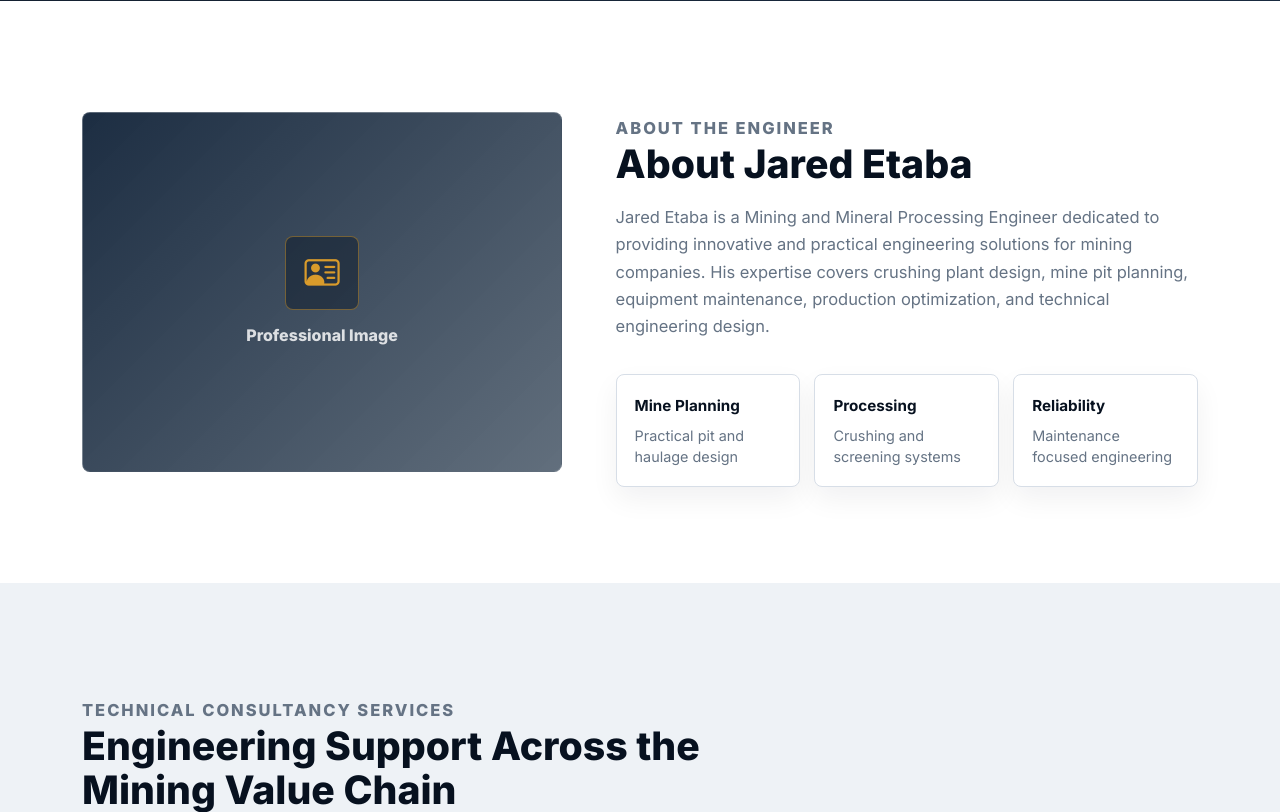
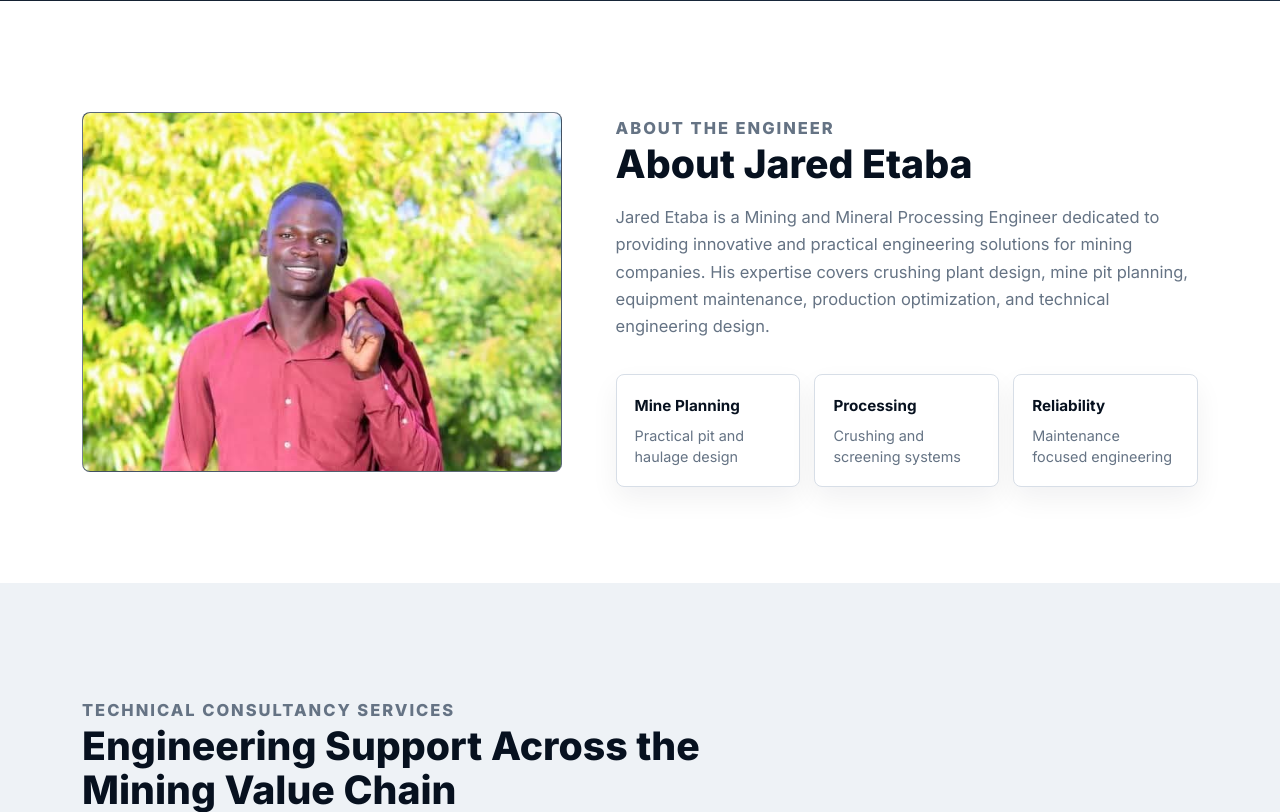
Before and after one commit to JAPHES/consultantfirm, a Django app: page / in a window 1280 px wide. Shown: the part 783-1595 px from the top of the page. Run offline with Django 5.2, Linux system fonts and the light colour scheme; some libraries are stand-ins or nearby versions.

Commit message:
wired images and added them

```diff
--- a/assets/css/main.css
+++ b/assets/css/main.css
@@ -331,6 +331,16 @@ h3 {
     repeating-linear-gradient(135deg, rgba(255, 255, 255, 0.14) 0 1px, transparent 1px 16px);
   border: 1px solid rgba(255, 255, 255, 0.16);
   border-radius: var(--radius);
+}
+
+.hero-visual img,
+.media-placeholder img,
+.equipment-image img,
+.project-image img {
+  width: 100%;
+  height: 100%;
+  object-fit: cover;
+  display: block;
 }
 
 .hero-visual {
@@ -668,6 +678,10 @@ h3 {
   z-index: 2;
   color: rgba(255, 255, 255, 0.78);
   font-weight: 800;
+}
+
+.project-image.has-image::after {
+  content: none;
 }
 
 .project-card span {
--- a/templates/cons/index.html
+++ b/templates/cons/index.html
@@ -1,4 +1,5 @@
 {% extends "cons/base.html" %}
+{% load static %}
 
 {% block title %}JEA Consultancy Firm | Mining and Mineral Processing Engineering{% endblock %}
 {% block body_class %}home-page{% endblock %}
@@ -18,14 +19,8 @@
           </div>
         </div>
 
-        <div class="hero-visual reveal" role="img" href="jared.jpeng">
-          <div class="placeholder-frame">
-            <div class="placeholder-content">
-              <i class="bi bi-minecart-loaded" aria-hidden="true"></i>
-              <span>Mining Operation Image</span>
-            </div>
-            <div class="engineering-lines" aria-hidden="true"></div>
-          </div>
+        <div class="hero-visual reveal has-image" role="img" aria-label="Mining operations image">
+          <img src="{% static 'assets/img/about/mining.jpg' %}" alt="Mining operations">
         </div>
       </div>
     </div>
@@ -34,11 +29,8 @@
   <section id="about" class="section">
     <div class="container">
       <div class="split-layout align-items-center">
-        <div class="media-placeholder reveal" role="img" aria-label="Placeholder for Jared Etaba professional image">
-          <div class="placeholder-content">
-            <i class="bi bi-person-vcard" aria-hidden="true"></i>
-            <span>Professional Image</span>
-          </div>
+        <div class="media-placeholder reveal has-image" role="img" aria-label="Jared Etaba professional image">
+          <img src="{% static 'assets/img/about/jared.jpeg' %}" alt="Jared Etaba professional photo">
         </div>
 
         <div class="section-copy reveal">
@@ -127,32 +119,32 @@
 
       <div class="equipment-grid">
         <article class="equipment-card reveal">
-          <div class="equipment-image" role="img" aria-label="Jaw crusher image placeholder">
-            <i class="bi bi-image" aria-hidden="true"></i>
+          <div class="equipment-image has-image" role="img" aria-label="Jaw crusher image">
+            <img src="{% static 'assets/img/equipment/jawcrusher.jpg' %}" alt="Jaw crusher">
           </div>
           <h3>Jaw Crusher</h3>
           <p>Primary crushing equipment for hard rock size reduction, feed control, liner inspection, and throughput stability.</p>
         </article>
 
         <article class="equipment-card reveal">
-          <div class="equipment-image" role="img" aria-label="Cone crusher image placeholder">
-            <i class="bi bi-image" aria-hidden="true"></i>
+          <div class="equipment-image has-image" role="img" aria-label="Cone crusher image">
+            <img src="{% static 'assets/img/equipment/conecrusher.jpg' %}" alt="Cone crusher">
           </div>
           <h3>Cone Crusher</h3>
           <p>Secondary and tertiary crushing systems requiring chamber selection, closed side setting control, and wear monitoring.</p>
         </article>
 
         <article class="equipment-card reveal">
-          <div class="equipment-image" role="img" aria-label="Vibrating screen image placeholder">
-            <i class="bi bi-image" aria-hidden="true"></i>
+          <div class="equipment-image has-image" role="img" aria-label="Vibrating screen image">
+            <img src="{% static 'assets/img/equipment/vibrating-screen.jpg' %}" alt="Vibrating screen">
           </div>
           <h3>Vibrating Screen</h3>
           <p>Classification equipment for efficient separation, deck performance, screen media selection, and vibration checks.</p>
         </article>
 
         <article class="equipment-card reveal">
-          <div class="equipment-image" role="img" aria-label="Conveyor systems image placeholder">
-            <i class="bi bi-image" aria-hidden="true"></i>
+          <div class="equipment-image has-image" role="img" aria-label="Conveyor systems image">
+            <img src="{% static 'assets/img/equipment/conveyor-system.jpg' %}" alt="Conveyor systems">
           </div>
           <h3>Conveyor Systems</h3>
           <p>Material handling systems covering belt loading, transfer points, alignment, spillage control, and reliability improvement.</p>
@@ -189,7 +181,9 @@
 
       <div class="project-grid">
         <article class="project-card reveal">
-          <div class="project-image" role="img" aria-label="Crushing plant design project image placeholder"></div>
+          <div class="project-image has-image" role="img" aria-label="Crushing plant design project image">
+            <img src="{% static 'assets/img/projects/crushing-point.jpg' %}" alt="Crushing plant design project">
+          </div>
           <div>
             <span>Plant Design</span>
             <h3>Crushing Plant Design Projects</h3>
@@ -198,7 +192,9 @@
         </article>
 
         <article class="project-card reveal">
-          <div class="project-image" role="img" aria-label="Pit optimization project image placeholder"></div>
+          <div class="project-image has-image" role="img" aria-label="Pit optimization project image">
+            <img src="{% static 'assets/img/projects/pit-optimization.jpg' %}" alt="Pit optimization project">
+          </div>
           <div>
             <span>Mine Planning</span>
             <h3>Pit Optimization Projects</h3>
@@ -207,7 +203,9 @@
         </article>
 
         <article class="project-card reveal">
-          <div class="project-image" role="img" aria-label="Maintenance project image placeholder"></div>
+          <div class="project-image has-image" role="img" aria-label="Maintenance project image">
+            <img src="{% static 'assets/img/projects/maintenaince-project.jpg' %}" alt="Maintenance project">
+          </div>
           <div>
             <span>Reliability</span>
             <h3>Maintenance Projects</h3>
@@ -216,7 +214,9 @@
         </article>
 
         <article class="project-card reveal">
-          <div class="project-image" role="img" aria-label="Production improvement project image placeholder"></div>
+          <div class="project-image has-image" role="img" aria-label="Production improvement project image">
+            <img src="{% static 'assets/img/projects/project-improvement.jpg' %}" alt="Production improvement project">
+          </div>
           <div>
             <span>Operations</span>
             <h3>Production Improvement Projects</h3>
```
Also changed, not shown: templates/cons/portfolio-details.html (+13 -5 lines), assets/img/equipment/conecrusher.jpg (added), assets/img/equipment/conveyor-system.jpg (added), assets/img/equipment/jawcrusher.jpg (added), assets/img/equipment/vibrating-screen.jpg (added), 5 other files.
